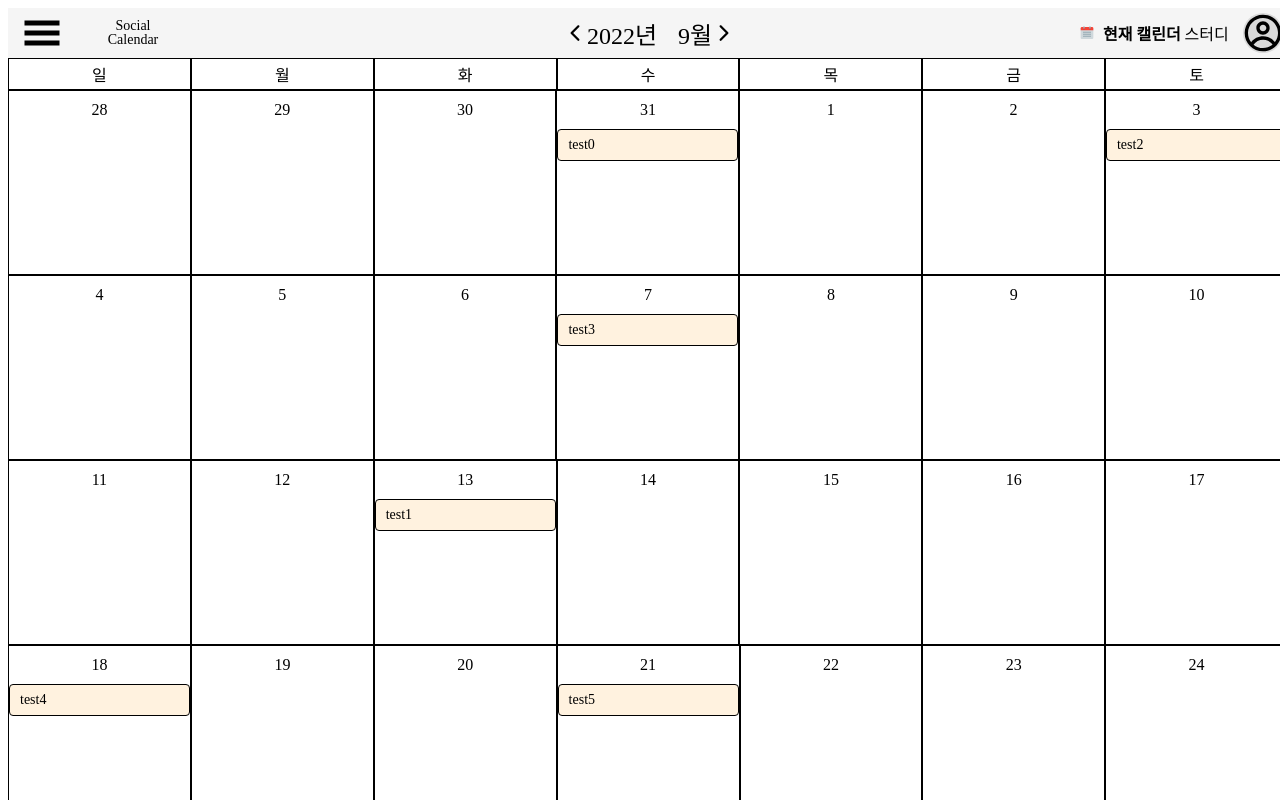
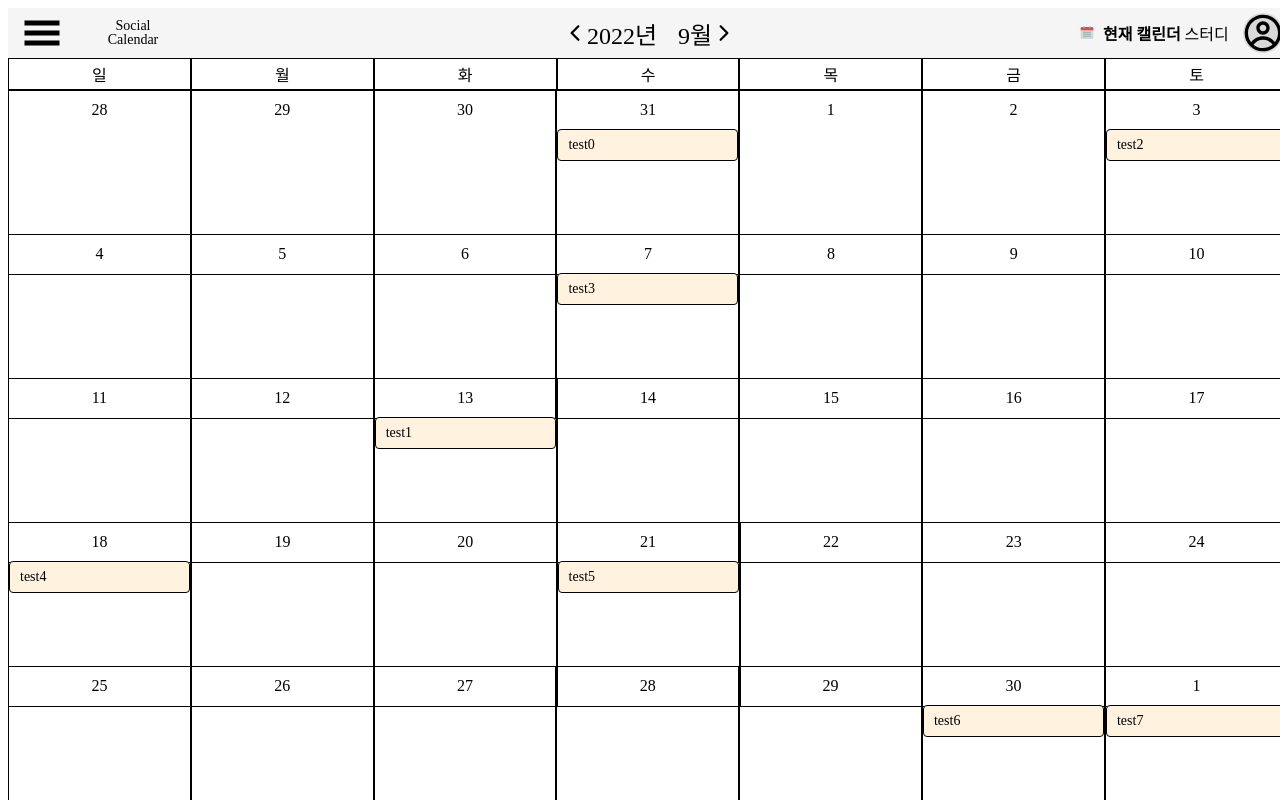
Before and after one commit to codestates-seb/seb39_main_043, a React (Create React App) app in the folder client/: page / in a window 1280 px wide. Shown: the top 800 px of the page. Built offline with nearby package versions, Linux system fonts and the light colour scheme.

Commit message:
front/css : calendar heigth css 속성 수정

```diff
--- a/client/src/components/molecules/Calendar.js
+++ b/client/src/components/molecules/Calendar.js
@@ -10,6 +10,7 @@ const CalendarWrapper = styled.div`
   }
   .week {
     width: 1280px;
+    height: calc((100vh - 80px) / 5);
     display: flex;
   }
 `;
```
